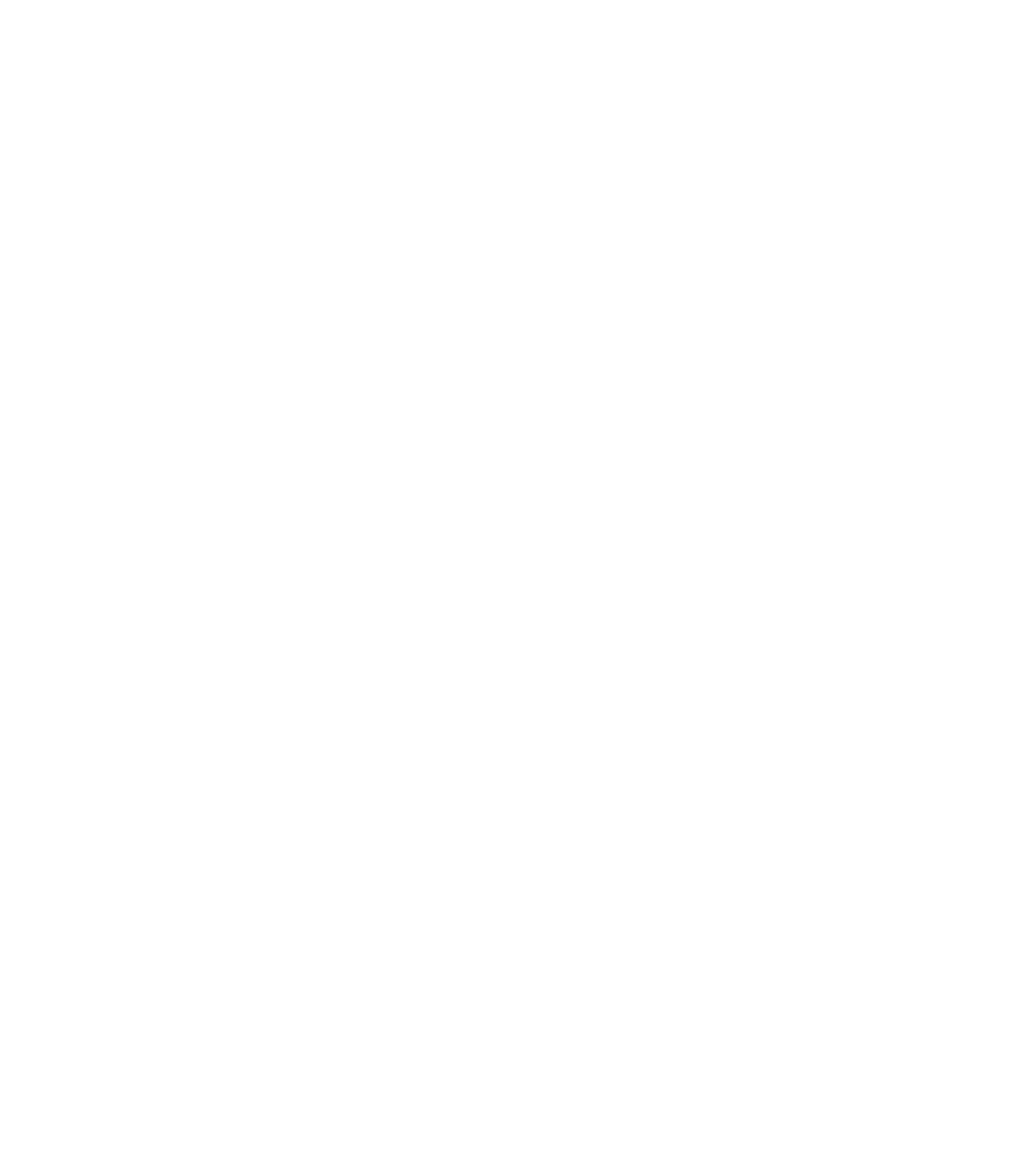
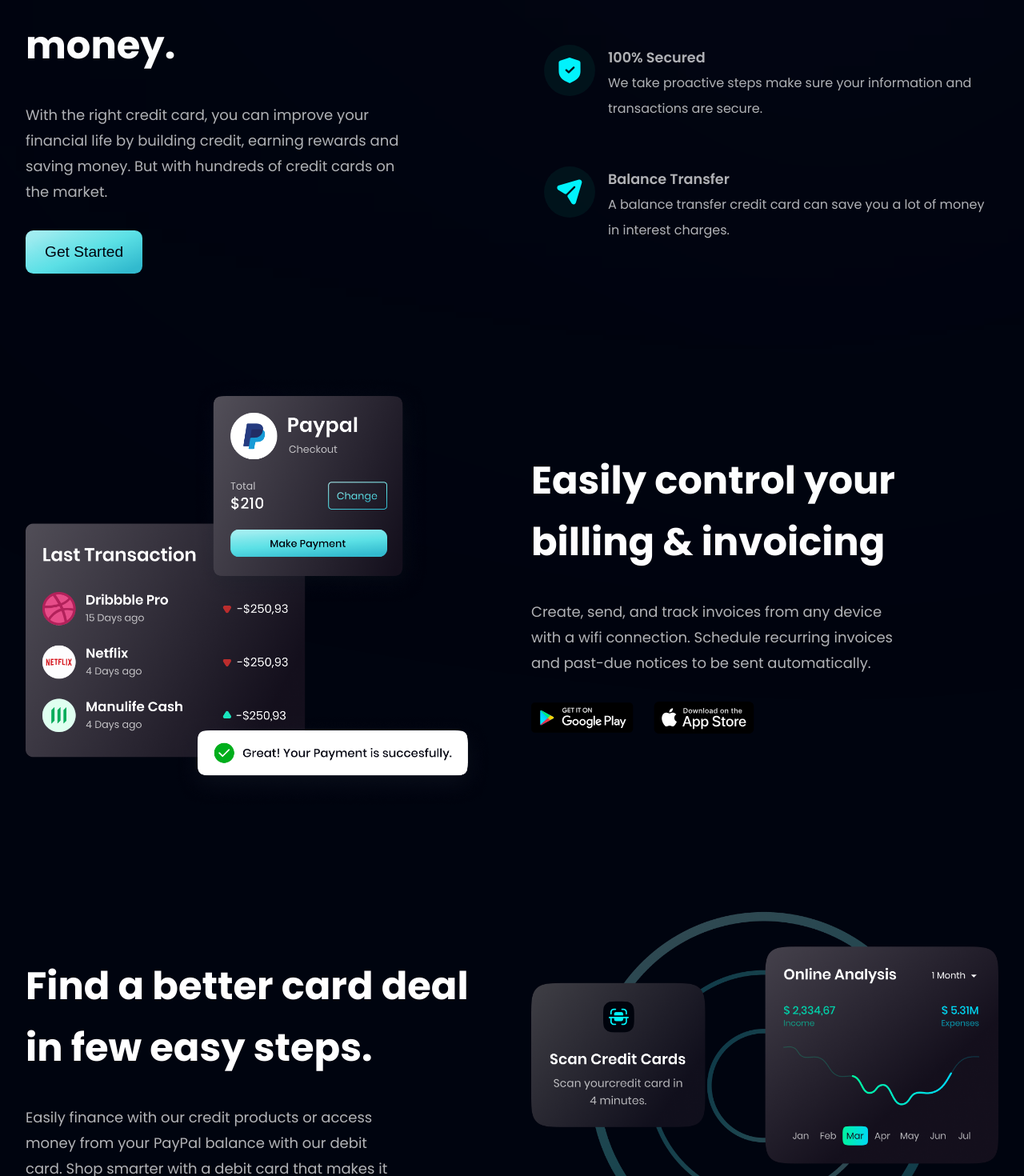
Before and after one commit to raluca2510/bank_website, a React (Vite) app: page / in a window 1280 px wide. Shown: the part 1120-2590 px from the top of the page at 80% size. Before the commit the page ends 922 px from the top, so only its background shows below. Built offline with nearby package versions, Linux system fonts and the light colour scheme.

Commit message:
feat: add business sections to page

```diff
--- a/src/App.jsx
+++ b/src/App.jsx
@@ -4,6 +4,9 @@
 import { Navbar } from "./components/Navbar/index";
 import { Hero } from "./components/Hero/index";
 import Stats from "./components/Stats";
+import { BusinessSection } from "./components/BusinessSection";
+import { navLinks, features } from "./constants";
+import { apple, bill, card, google } from "./assets";
 
 const AppStyled = styled.div`
   width: 100vw;
@@ -18,6 +21,7 @@
   padding-right: ${(props) => (props.paddingRight ? "var(--padding-3)" : "0")};
   padding-left: ${(props) => (props.paddingLeft ? "var(--padding-3)" : "0")};
   display: flex;
+  flex-direction: column;
   justify-content: center;
   align-items: center;
 
@@ -47,9 +51,34 @@
       </Container>
 
       {/* Main */}
-      <Container>
+      <Container paddingLeft paddingRight>
         <Container maxBoxWidth>
           <Stats />
+          <BusinessSection
+            id={navLinks[1].id}
+            direction='row'
+            heading="You do the business, we’ll handle the money."
+            description="With the right credit card, you can improve your financial life by building credit, earning rewards and saving money. But with hundreds of credit cards on the market."
+            buttonValue='Get Started'
+            features={features}
+          />
+          <BusinessSection
+            id={navLinks[2].id}
+            direction='row-reverse'
+            heading="Easily control your billing & invoicing"
+            description="Create, send, and track invoices from any device with a wifi connection. Schedule recurring invoices and past-due notices to be sent automatically."
+            img2={apple}
+            img1={google}
+            image={bill}
+          />
+          <BusinessSection
+            id={navLinks[3].id}
+            direction='row'
+            heading="Find a better card deal in few easy steps."
+            description="Easily finance with our credit products or access money from your PayPal balance with our debit card. Shop smarter with a debit card that makes it easier to earn rewards and manage your money."
+            buttonValue='Get Started'
+            image={card}
+          />
         </Container>
       </Container>
     </AppStyled>
```
